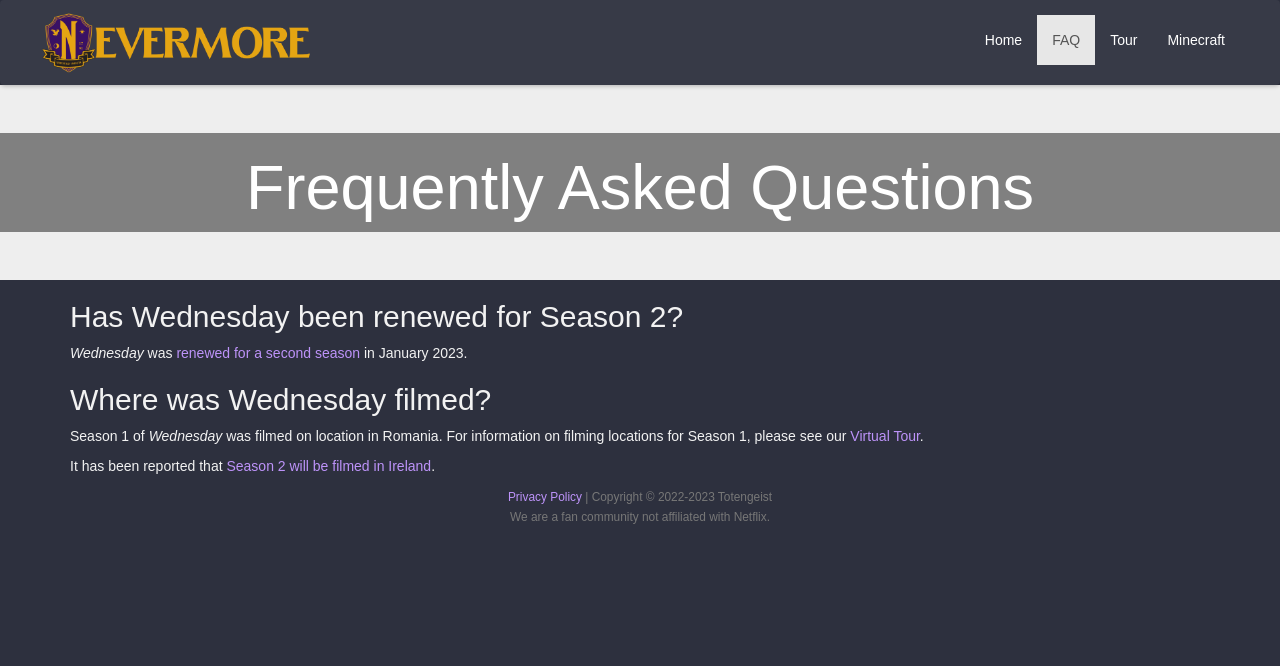
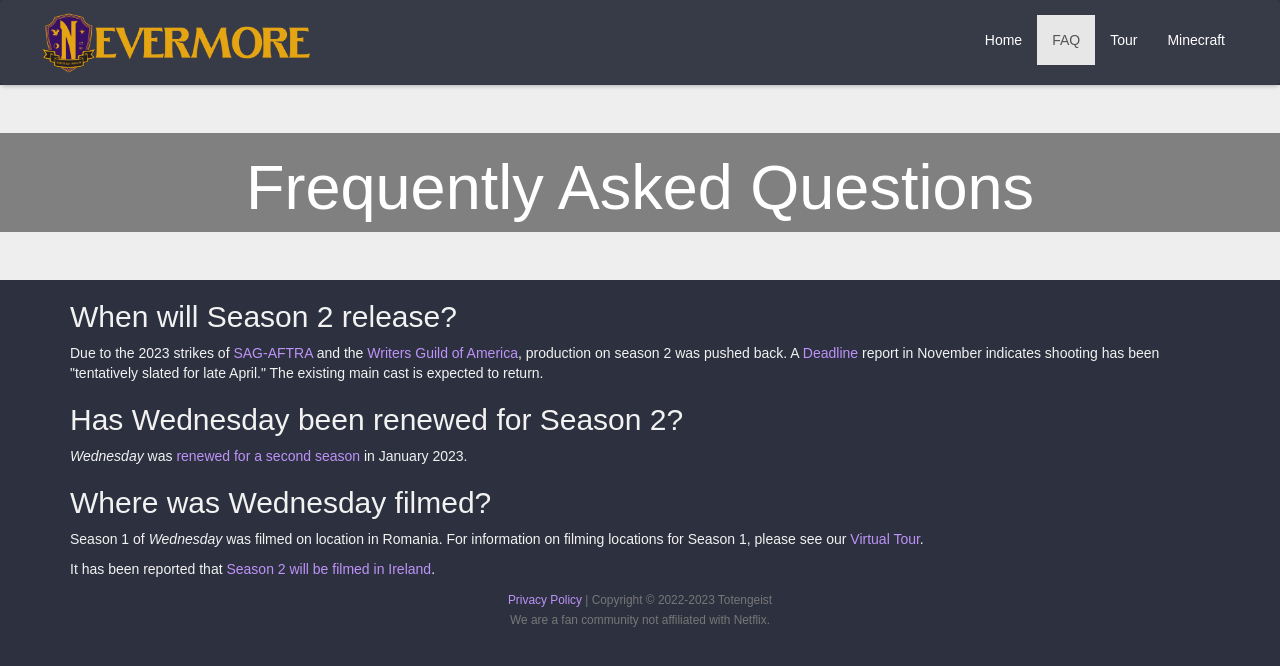
Before and after one commit to Totengeist/wednesdayseries.com, a Jekyll site: the page built from faq.html, in a window 1280 px wide. Shown: the top 666 px of the page. Built offline with Jekyll 4.4.1, drawn with Linux system fonts in a browser that asks for light colours; nearby versions of some CDN libraries.

Commit message:
Add expected season 2 production start date to FAQ

```diff
--- a/faq.html
+++ b/faq.html
@@ -13,6 +13,9 @@
 		</div>
 		<div class="container faq">
 			<div class="row col-lg-12">
+				<h2>When will Season 2 release?</h2>
+				<p>Due to the 2023 strikes of <a href="https://en.wikipedia.org/wiki/2023_SAG-AFTRA_strike">SAG-AFTRA</a> and the <a href="https://en.wikipedia.org/wiki/2023_Writers_Guild_of_America_strike">Writers Guild of America</a>, production on season 2 was pushed back. A <a href="https://deadline.com/2023/11/wednesday-production-move-ireland-season-2-start-romania-1235601823/" title="Deadline: ‘Wednesday’ Moving Production To Ireland As Season 2 Eyes Spring Start">Deadline</a> report in November indicates shooting has been "tentatively slated for late April." The existing main cast is expected to return.</p>
+
 				<h2>Has Wednesday been renewed for Season 2?</h2>
 				<p><em>Wednesday</em> was <a href="https://deadline.com/2023/01/wednesday-renewed-second-season-netflix-1235212712/">renewed for a second season</a> in January 2023.</p>
 
```
